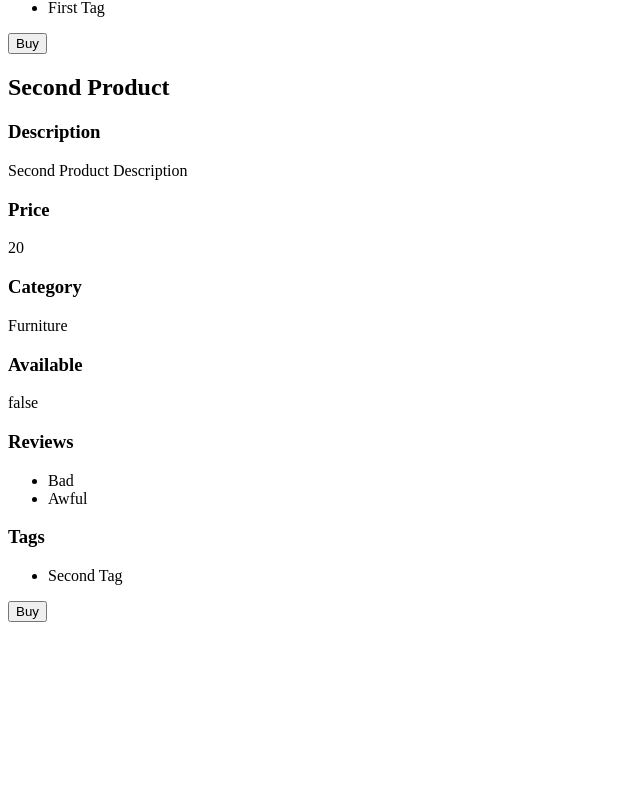
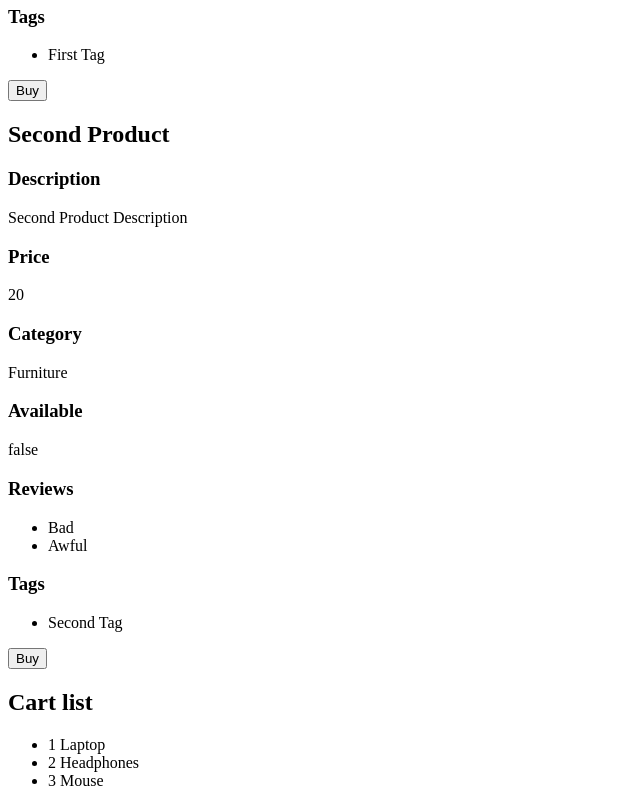
Before and after one commit to mklippa/angular-webinar, an Angular app: page / in a window 1280 px wide. Shown: the part 1140-1946 px from the top of the page, without its empty margins (0-640 px from the left). Before the commit the page ends 1770 px from the top, so only its background shows below. Built offline with nearby package versions, Linux system fonts and the light colour scheme.

Commit message:
Add CartListComponent

```diff
--- a/src/app/app.component.html
+++ b/src/app/app.component.html
@@ -4,4 +4,6 @@
 
 <app-product-list></app-product-list>
 
+<app-cart-list></app-cart-list>
+
 <router-outlet></router-outlet>
--- a/src/app/app.module.ts
+++ b/src/app/app.module.ts
@@ -6,13 +6,15 @@ import { AppComponent } from './app.component';
 import { FirstComponent } from './shared/components/first/first.component';
 import { ProductComponent } from './products/components/product/product.component';
 import { ProductListComponent } from './products/components/product-list/product-list.component';
+import { CartListComponent } from './cart/components/cart-list/cart-list.component';
 
 @NgModule({
   declarations: [
     AppComponent,
     FirstComponent,
     ProductComponent,
-    ProductListComponent
+    ProductListComponent,
+    CartListComponent
   ],
   imports: [
     BrowserModule,
--- /dev/null
+++ b/src/app/cart/components/cart-list/cart-list.component.html
@@ -0,0 +1,11 @@
+<div>
+  <h2>Cart list</h2>
+  <div *ngIf="!cartListIsEmpty; else elseBlock">
+    <ul>
+      <li *ngFor="let item of cartList; trackBy: trackById">
+        {{item.id}} {{item.name}}
+      </li>
+    </ul>
+  </div>
+  <ng-template #elseBlock>The Cart is empty</ng-template>
+</div>
--- /dev/null
+++ b/src/app/cart/components/cart-list/cart-list.component.ts
@@ -0,0 +1,28 @@
+import { Component, OnInit } from '@angular/core';
+
+import { CartItem } from '../../models/cart-item.model';
+import { CartService } from '../../services/cart.service';
+
+@Component({
+  selector: 'app-cart-list',
+  templateUrl: './cart-list.component.html',
+  styleUrls: ['./cart-list.component.css']
+})
+export class CartListComponent implements OnInit {
+
+  public cartList: CartItem[] = [];
+
+  constructor(private cartService: CartService) { }
+
+  ngOnInit(): void {
+    this.cartList = this.cartService.getCartList();
+  }
+
+  trackById(index: number, item: CartItem): number {
+    return item.id;
+  }
+
+  get cartListIsEmpty(): boolean {
+    return !this.cartList;
+  }
+}
--- /dev/null
+++ b/src/app/cart/models/cart-item.model.ts
@@ -0,0 +1,4 @@
+export interface CartItem {
+  id: number;
+  name: string;
+}
--- /dev/null
+++ b/src/app/cart/services/cart.service.ts
@@ -0,0 +1,19 @@
+import { Injectable } from '@angular/core';
+
+import { CartItem } from '../models/cart-item.model';
+
+@Injectable({
+  providedIn: 'root'
+})
+export class CartService {
+
+  constructor() { }
+
+  getCartList(): CartItem[] {
+    return [
+      { id: 1, name: 'Laptop' },
+      { id: 2, name: 'Headphones' },
+      { id: 3, name: 'Mouse' }
+    ];
+  }
+}
--- a/src/app/products/components/product-list/product-list.component.html
+++ b/src/app/products/components/product-list/product-list.component.html
@@ -1,3 +1,4 @@
 <div>
+  <h2>Product list</h2>
   <app-product *ngFor="let product of products" [product]=product></app-product>
 </div>
```
Also changed, not shown: src/app/cart/components/cart-list/cart-list.component.css (added), 2 other files (tests, documents, lock files or other folders).
